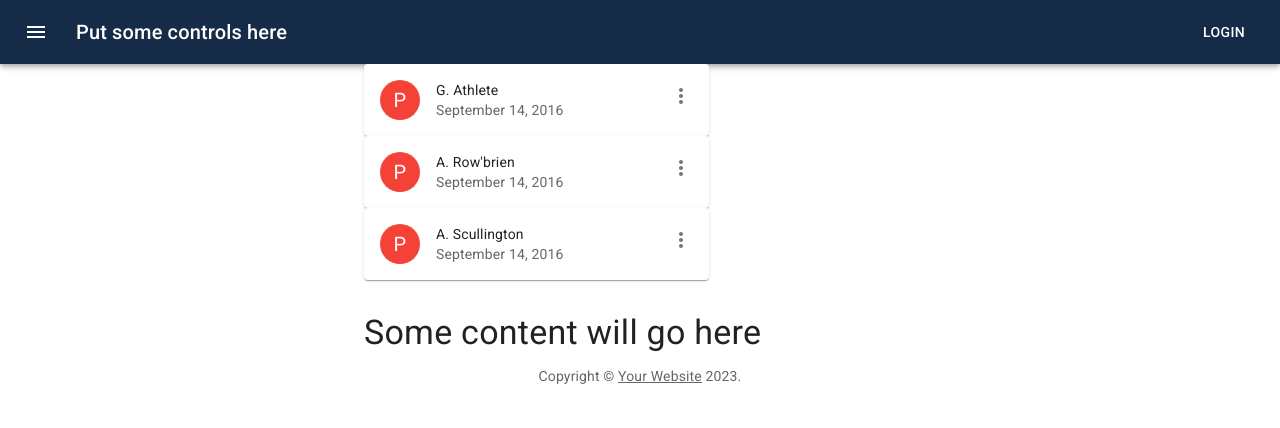
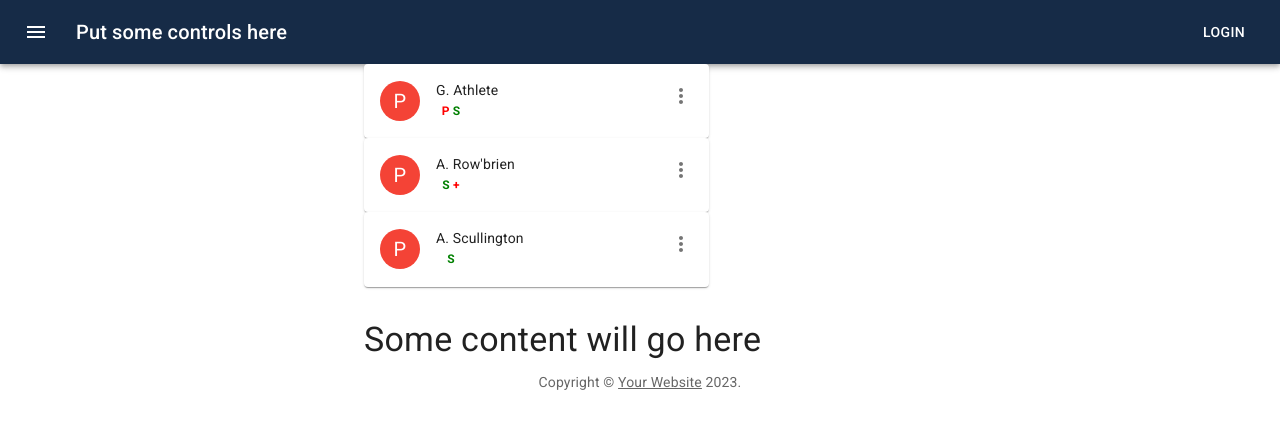
Before and after one commit to fleetofthemalden/crewbuilder, a React (Create React App) app: page / in a window 1280 px wide. Shown: the top 428 px of the page. Built offline with nearby package versions, Linux system fonts and the light colour scheme.

Commit message:
SweptualityIndicatorV1

```diff
--- a/src/components/Athlete/Athlete.tsx
+++ b/src/components/Athlete/Athlete.tsx
@@ -1,5 +1,6 @@
 import * as React from 'react';
-import { styled } from '@mui/material/styles';
+import styled from '@emotion/styled';
+import { styled as muiStyled } from '@mui/material/styles';
 import Card from '@mui/material/Card';
 import CardHeader from '@mui/material/CardHeader';
 import CardContent from '@mui/material/CardContent';
@@ -14,12 +15,55 @@ import ShareIcon from '@mui/icons-material/Share';
 import ExpandMoreIcon from '@mui/icons-material/ExpandMore';
 import MoreVertIcon from '@mui/icons-material/MoreVert';
 
-import { Athlete } from 'types/athlete';
+import { Athlete, SweepPreference } from 'types/athlete';
+
+const SweptualityIndicatorContainer = styled.span`
+  display: inline-block;
+  width: 30px;
+  color: black;
+  text-align: center;
+  font-size: 12px;
+  font-weight: bold;
+  padding-top: 2px;
+  padding-bottom: 2px;
+  background-color: transparent;
+`;
+
+const PortText = styled.span`
+  color: red;
+`;
+
+const StarboardText = styled.span`
+  color: green;
+`;
+
+const SweepPreferenceIndicator: React.FC<{ sweep: SweepPreference }> = ({ sweep }) => {
+  const nonDomText = sweep.includes('Dominant') ? ' +' : '';
+  const pText = !sweep.includes('starboard') ? (
+    <>
+      <PortText>P</PortText>
+      <StarboardText>{nonDomText}</StarboardText>
+    </>
+  ) : undefined;
+  const sText = !sweep.includes('port') ? (
+    <>
+      <StarboardText>S</StarboardText>
+      <PortText>{nonDomText}</PortText>
+    </>
+  ) : undefined
+  return (
+    <SweptualityIndicatorContainer>
+      {pText}{sweep === 'bi' ? ' ' : ''}{sText}
+    </SweptualityIndicatorContainer>
+  );
+}
+
 
 const AthleteCard: React.FC<Athlete> = ({
   firstName,
   lastName,
   displayName,
+  sweep,
 }) => {
   const athleteName = displayName || `${firstName.slice(0,1)}. ${lastName}`;
   return (
@@ -36,7 +80,7 @@ const AthleteCard: React.FC<Athlete> = ({
           </IconButton>
         }
         title={athleteName}
-        subheader="September 14, 2016"
+        subheader={<SweepPreferenceIndicator sweep={sweep}/>}
       />
     </Card>
   );
@@ -46,7 +90,7 @@ interface ExpandMoreProps extends IconButtonProps {
   expand: boolean;
 }
 
-const ExpandMore = styled((props: ExpandMoreProps) => {
+const ExpandMore = muiStyled((props: ExpandMoreProps) => {
   const { expand, ...other } = props;
   return <IconButton {...other} />;
 })(({ theme, expand }) => ({
```
